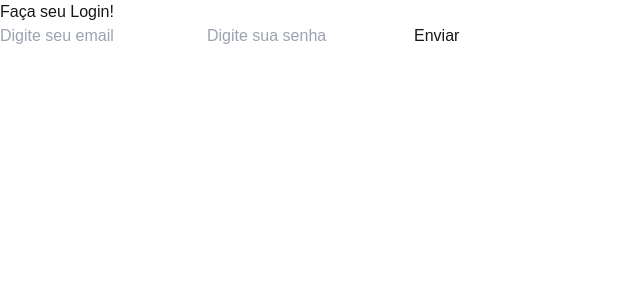
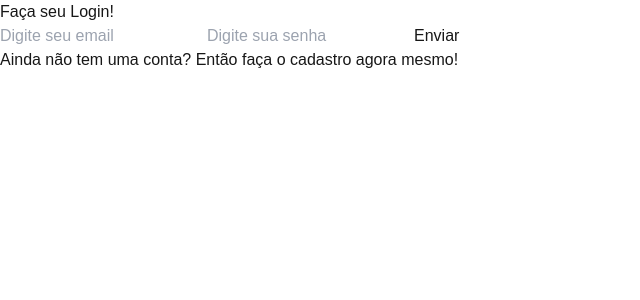
Before and after one commit to liviakobayashii/autenticacaoDeUsuarios, a Next.js app: page /login in a window 1280 px wide. Shown: the top 300 px of the page, without its empty margins (0-640 px from the left). Built offline with nearby package versions, Linux system fonts and the light colour scheme.

Commit message:
feat: criação do id de cada usuário

```diff
--- a/src/app/login/page.tsx
+++ b/src/app/login/page.tsx
@@ -5,6 +5,8 @@ import { useRouter } from "next/navigation";
 import { useState } from "react";
 
 type User = {
+  id: number;
+  name: string;
   email: string;
   password: string;
 };
@@ -41,20 +43,10 @@ export default function LogIn() {
       console.log("erro");
     }
   };
-  // const addUser = () => {
-  //   if (name.trim() !== "" && email.trim() !== "" && password.trim() !== "") {
-
-  //     const newUser = { name, email, password };
-
-  //     users.push(newUser);
-
-  //     router.push("/login");
-  //   }
-  // };
 
   return (
     <div className="flex flex-col h-screen w-screen justify-center items-center">
-      <form className="flex flex-col border border-white/30 w-96 h-96 rounded-md p-4 gap-3 justify-center items-center ">
+      <form className="flex flex-col border border-white/30 w-96 h-auto rounded-md p-4 gap-3 justify-center items-center ">
         {error && (
           <div className="bg-red-400 text-black border border-red-800 rounded-md p-3 mb-4">
             {error}
@@ -76,6 +68,13 @@ export default function LogIn() {
           onChange={(e) => setPassword(e.target.value)}
         />
         <Button type="button" onClick={checkUser} />
+        <p className="mt-4 text-sm" onClick={() => router.push("/cadastro")}>
+          Ainda não tem uma conta? Então faça o{" "}
+          <span className="cursor-pointer hover:text-blue-700 duration-200 ">
+            cadastro
+          </span>{" "}
+          agora mesmo!
+        </p>
       </form>
     </div>
   );
```
Also changed, not shown: src/app/cadastro/page.tsx (+32 -4 lines).
